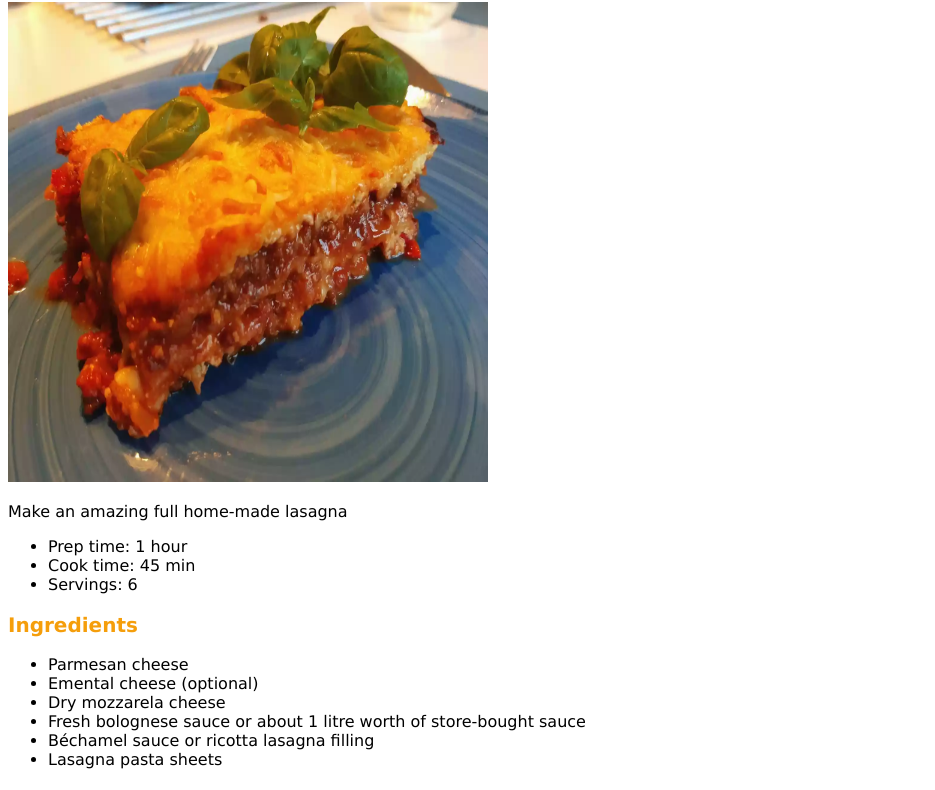
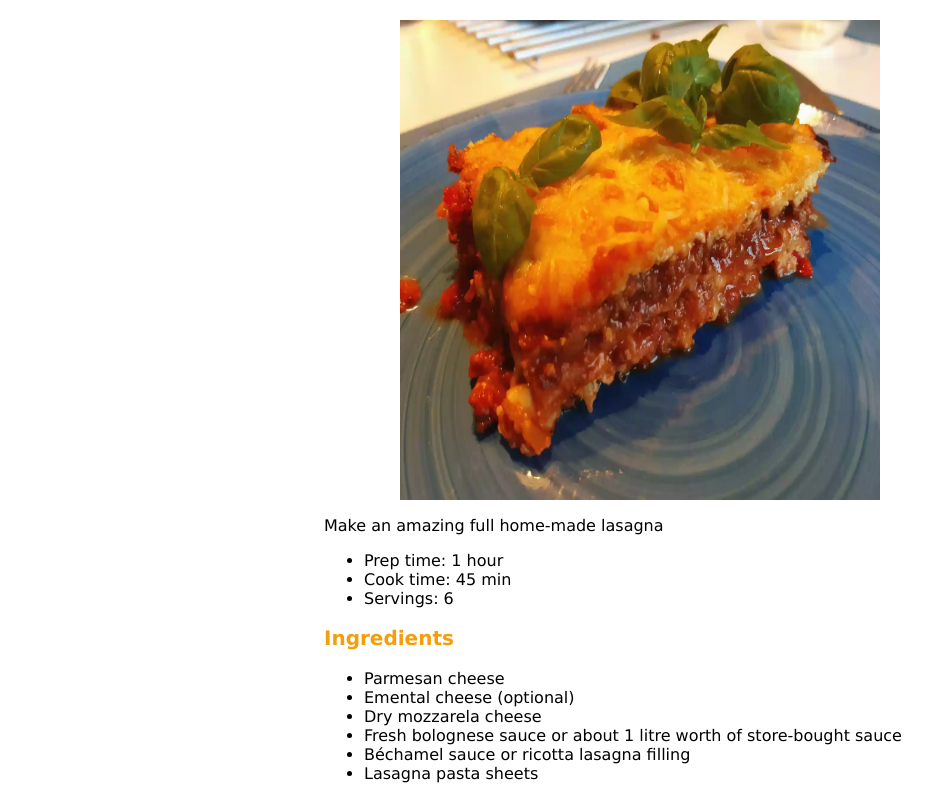
Before and after one commit to MahmoudESSE/odin-recipes, a plain HTML site: page pages/recipes/lasagna.html in a window 1280 px wide. Shown: the part 74-864 px from the top of the page, without its empty margins (0-935 px from the left). Drawn offline with Linux system fonts and the light colour scheme.

Commit message:
add flexbox styles
use flexbox standards to enhance layout of the website

Signed-off-by: MahmoudESSE <mahmoudessehayli@gmail.com>

```diff
--- a/style.css
+++ b/css/style.css
@@ -8,7 +8,7 @@ a {
 }
 
 a:hover {
-  color: #3b82f6;
+  color: #f59e0b;
   text-decoration-line: underline;
 }
 
@@ -54,3 +54,35 @@ a:hover {
 .font-heavy {
   font-weight: 1000;
 }
+
+.flex {
+  display: flex;
+}
+
+.flex-row {
+  flex-direction: row;
+}
+
+.flex-col {
+  flex-direction: column;
+}
+
+.justify-center {
+  justify-content: center;
+}
+
+.content-center {
+  align-content: center;
+}
+
+.align-middle {
+  vertical-align: middle;
+}
+
+.items-center {
+  align-items: center;
+}
+
+.w-1\/2 {
+  width: 50%;
+}
--- a/pages/recipes/lasagna.html
+++ b/pages/recipes/lasagna.html
@@ -4,17 +4,20 @@
     <meta charset="UTF-8" />
     <meta name="viewport" content="width=device-width, initial-scale=1.0" />
     <title>Odin Recipes</title>
-    <link rel="stylesheet" href="../../style.css" />
+    <link rel="stylesheet" href="../../css/style.css" />
   </head>
   <body>
-    <main>
+    <main class="flex flex-col justify-center align-middle items-center">
+      <article class="w-1/2">
         <h1 class="text-3xl font-heavy text-orange-500">Lasagna</h1>
+        <div class="flex justify-center align-middle items-center">
           <img
             src="../../images/recipes/lasagna.webp"
             alt="Lasagna"
             width="480"
             height="480"
           />
+        </div>
         <p>Make an amazing full home-made lasagna</p>
         <ul>
           <li>Prep time: 1 hour</li>
@@ -36,8 +39,8 @@
         <ol>
           <li>Prepare the bolognese or jared pasta sauce.</li>
           <li>
-          When the sauce is almost done cooking prepare your béchamel or ricotta
-          filling.
+            When the sauce is almost done cooking prepare your béchamel or
+            ricotta filling.
           </li>
           <li>
             If you want you can add 3-4 handfuls of grated emental cheese to the
@@ -59,8 +62,8 @@
           </li>
           <li>
             Rinse and repeat the previous step until the tray is nearly full or
-          you are running low on béchamel sauce/ricotta filling, take care that
-          the last layer should be bechamel or ricotta.
+            you are running low on béchamel sauce/ricotta filling, take care
+            that the last layer should be bechamel or ricotta.
           </li>
           <li>
             Grate some parmesan on top of your final layer and cover with Dry
@@ -75,7 +78,10 @@
             aluminum foil, let it rest for 10 minutes before serving.
           </li>
         </ol>
+      </article>
+    </main>
+    <footer>
       <a href="../../index.html">Odin Recipes</a>
-    </main>
+    </footer>
   </body>
 </html>
```
Also changed, not shown: index.html (+4 -2 lines), pages/recipes/apple-pie.html (+24 -17 lines), pages/recipes/pizza-sauce.html (+9 -3 lines). Lines whose indentation alone changed are shown as unchanged.
